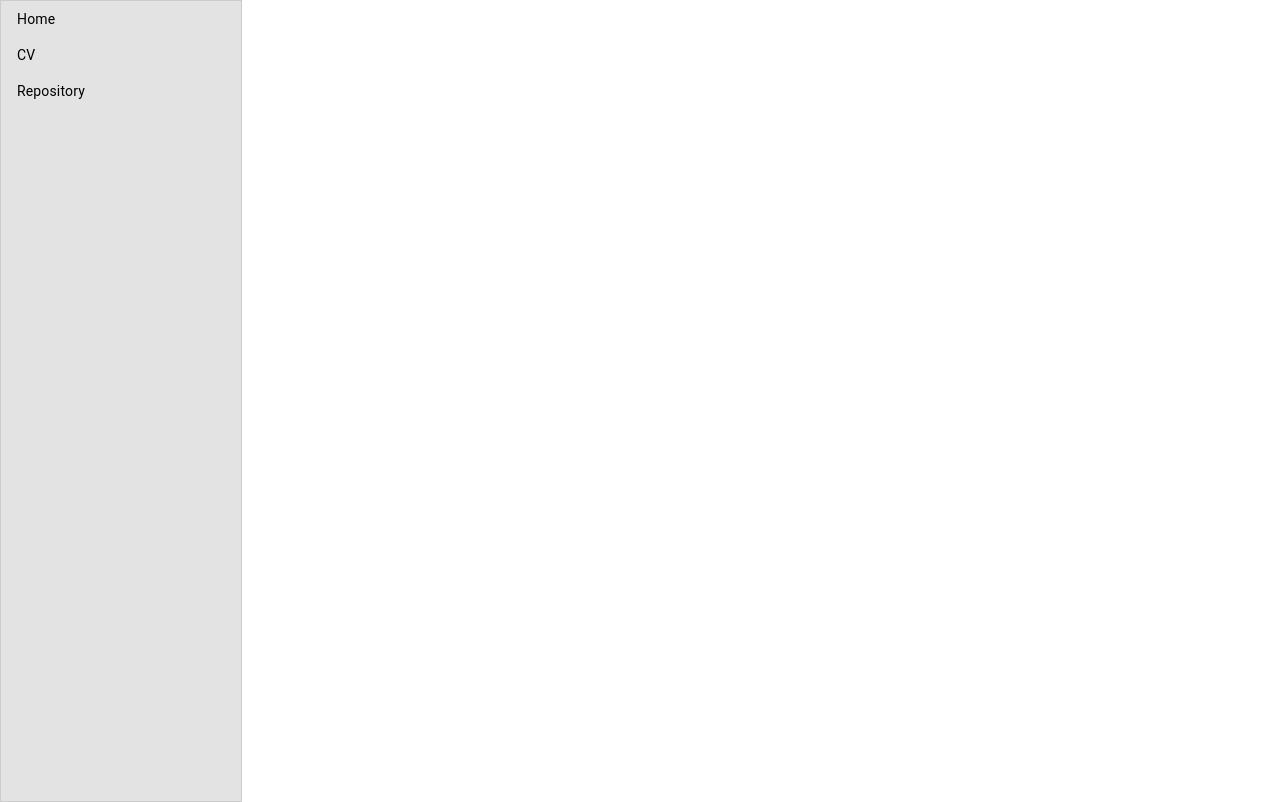
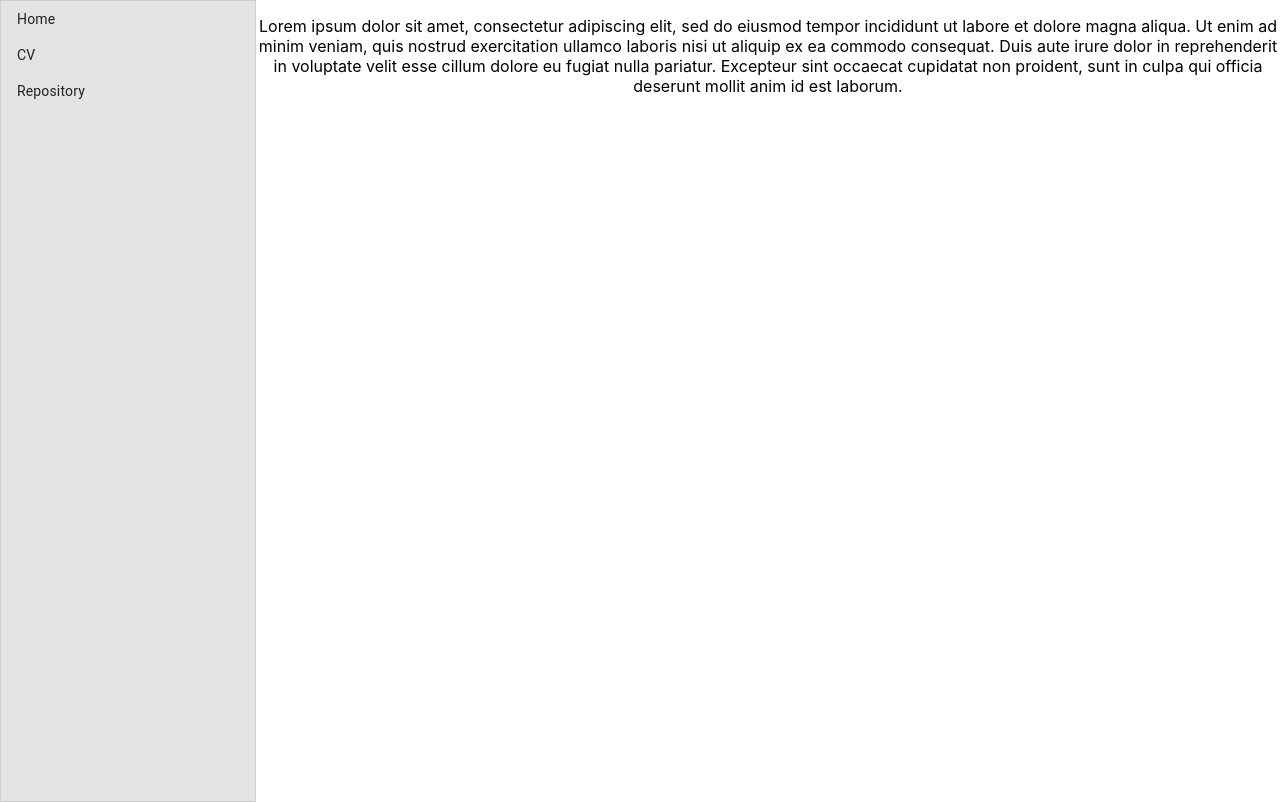
Before and after one commit to lozzo27/soda, a React (Create React App) app: page /home in a window 1280 px wide. Built offline with nearby package versions, Linux system fonts and the light colour scheme.

Commit message:
adding routing and template home page

```diff
--- a/package.json
+++ b/package.json
@@ -10,6 +10,7 @@
     "@testing-library/user-event": "^7.1.2",
     "react": "^16.12.0",
     "react-dom": "^16.12.0",
+    "react-router-dom": "^5.1.2",
     "react-scripts": "3.3.0"
   },
   "scripts": {
--- /dev/null
+++ b/src/frontend/components/home/Home.js
@@ -0,0 +1,11 @@
+import React from 'react';
+
+function Home() {
+  return (
+    <div className="Home">
+      <p>Lorem ipsum dolor sit amet, consectetur adipiscing elit, sed do eiusmod tempor incididunt ut labore et dolore magna aliqua. Ut enim ad minim veniam, quis nostrud exercitation ullamco laboris nisi ut aliquip ex ea commodo consequat. Duis aute irure dolor in reprehenderit in voluptate velit esse cillum dolore eu fugiat nulla pariatur. Excepteur sint occaecat cupidatat non proident, sunt in culpa qui officia deserunt mollit anim id est laborum.</p>
+    </div>
+  );
+}
+
+export default Home;
--- a/src/frontend/components/sidebar/Sidebar.css
+++ b/src/frontend/components/sidebar/Sidebar.css
@@ -1,6 +1,5 @@
 .Sidebar {
     background-color: #E3E3E3;
-    max-width: 240px;
     border: 1px solid rgba(0, 0, 0, 0.1);
     min-height: 100vh;
   }
--- /dev/null
+++ b/src/frontend/components/sidebaritem/SidebarItem.css
@@ -0,0 +1,5 @@
+.SidebarItem {
+    text-align: center;
+    text-decoration: none;
+    color: #222222;
+  }
--- a/src/frontend/components/sidebaritem/SidebarItem.js
+++ b/src/frontend/components/sidebaritem/SidebarItem.js
@@ -1,13 +1,17 @@
 import React from 'react';
 import ListItem from '@material-ui/core/ListItem'
 import ListItemText from '@material-ui/core/ListItemText'
+import './SidebarItem.css';
 
 const SidebarItem = ({item}) => {
-
   return (
-    <ListItem button>
-        <ListItemText>{item.label}</ListItemText>
-    </ListItem>
+    <a href={item.name} className='SidebarItem'>
+      <ListItem button>
+        <ListItemText>
+          {item.label}
+        </ListItemText>
+      </ListItem>
+    </a>
   );
 }
 
--- a/src/frontend/containers/App.css
+++ b/src/frontend/containers/App.css
@@ -1,5 +1,7 @@
 .App {
   text-align: center;
+  display: grid;
+  grid-template-columns: 20% 80%;
 }
 
 .App-logo {
--- a/src/frontend/containers/App.js
+++ b/src/frontend/containers/App.js
@@ -1,12 +1,17 @@
 import React from 'react';
-import Sidebar from '../components/sidebar/Sidebar'
+import Sidebar from '../components/sidebar/Sidebar';
+import Home from '../components/home/Home';
+import { Switch, Route } from 'react-router-dom';
 import logo from '../../img/logo.svg';
 import './App.css';
 
-function App() {
+const App = () => {
   return (
     <div className="App">
       <Sidebar />
+      <Switch>
+        <Route exact path='/home' component={Home}/>
+      </Switch>
     </div>
   );
 }
--- a/src/index.js
+++ b/src/index.js
@@ -1,10 +1,16 @@
 import React from 'react';
 import ReactDOM from 'react-dom';
+import { BrowserRouter } from 'react-router-dom';
 import './index.css';
 import App from './frontend/containers/App';
 import * as serviceWorker from './serviceWorker';
 
-ReactDOM.render(<App />, document.getElementById('root'));
+ReactDOM.render((
+  <BrowserRouter>
+    <App />
+  </BrowserRouter>
+  ), document.getElementById('root')
+);
 
 // If you want your app to work offline and load faster, you can change
 // unregister() to register() below. Note this comes with some pitfalls.
```
Also changed, not shown: 1 other file (tests, documents, lock files or other folders).
